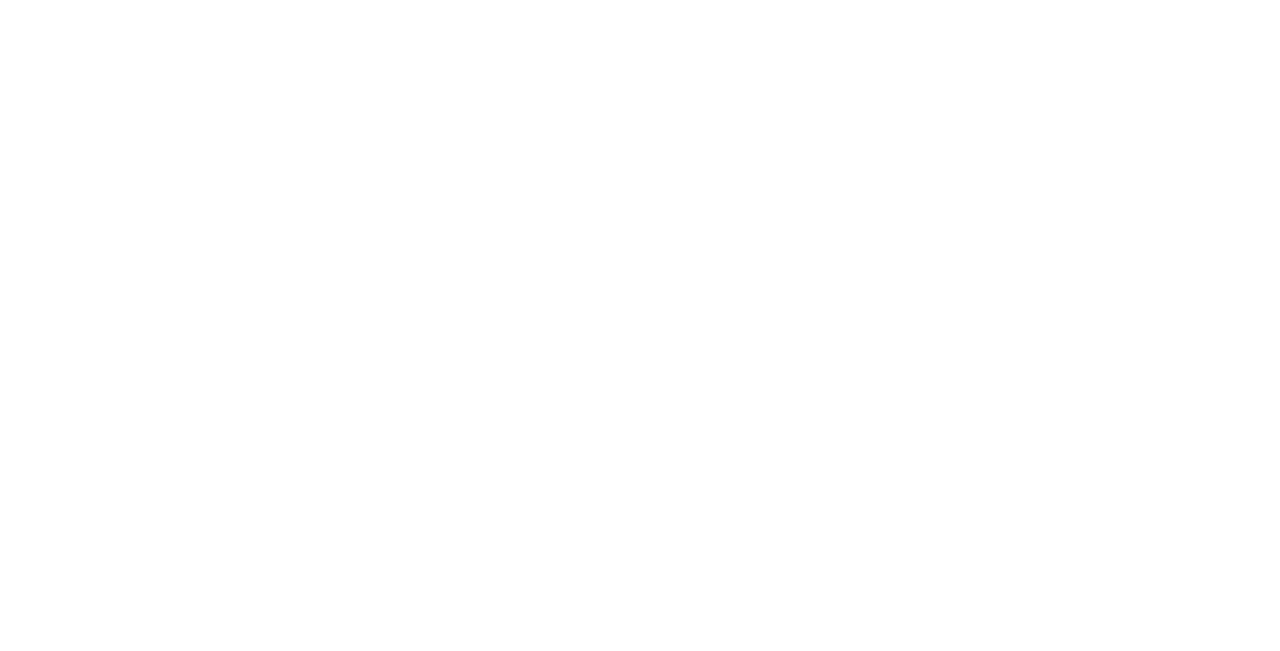
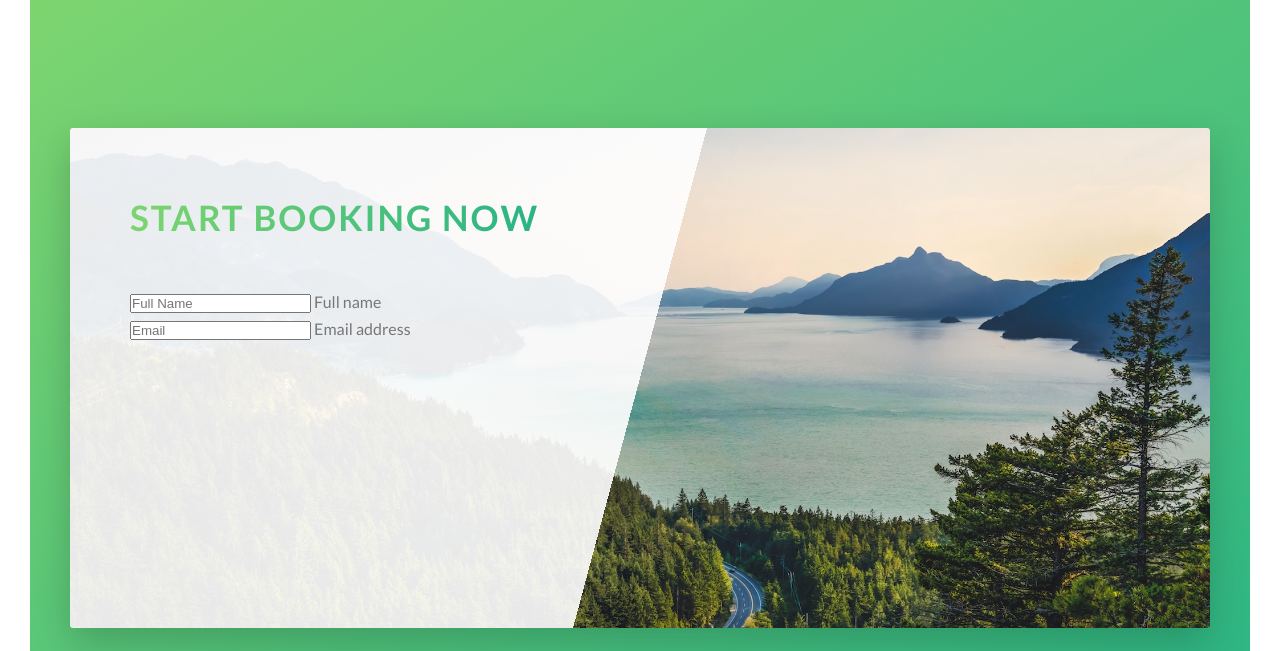
Before and after one commit to DanielWGross/Natours, a website: page index.html in a window 1280 px wide. Shown: the part 4469-5120 px from the top of the page. Before the commit the page ends 4477 px from the top, so only its background shows below. Drawn offline with Linux system fonts and the light colour scheme.

Commit message:
Booking section started, container and bg images set, form started.

```diff
--- a/index.html
+++ b/index.html
@@ -277,6 +277,31 @@
 
 
       </section>
+
+      <section class="section-book">
+        <div class="row">
+          <div class="book">
+            <div class="book__form">
+              <form action="#" class="form">
+                <div class="u-margin-bottom-medium">
+                  <h2 class="heading-secondary">
+                    Start booking now
+                  </h2>
+                </div>
+                <div class="form__group">
+                  <input type="text" class="form__input" placeholder="Full Name" id="name" required>
+                  <label for="name" class="form__label">Full name</label>
+                </div>
+
+                <div class="form__group">
+                  <input type="email" class="form__input" placeholder="Email" id="email" required>
+                  <label for="email" class="form__label">Email address</label>
+                  </div>
+              </form>
+            </div>
+          </div>
+        </div>
+      </section>
     </main>
 
 
--- a/sass/pages/_home.scss
+++ b/sass/pages/_home.scss
@@ -30,3 +30,25 @@
   padding: 15rem 0;
   position: relative;
 }
+
+.section-book {
+  padding: 15rem 0;
+  background-image: linear-gradient(to right bottom, $color-primary-light, $color-primary-dark);
+}
+
+.book {
+  background-image: linear-gradient(105deg,
+    rgba($color-white, .9) 0%,
+    rgba($color-white, .9) 50%,
+    transparent 50%),
+    url(../img/nat-10.jpg);
+  background-size: cover;
+  height: 50rem;
+  border-radius: .3rem;
+  box-shadow: 0 1.5rem 4rem rgba($color-black, .20);
+
+  &__form {
+    width: 50%;
+    padding: 6rem;
+  }
+}
```
Also changed, not shown: css/style.css.
